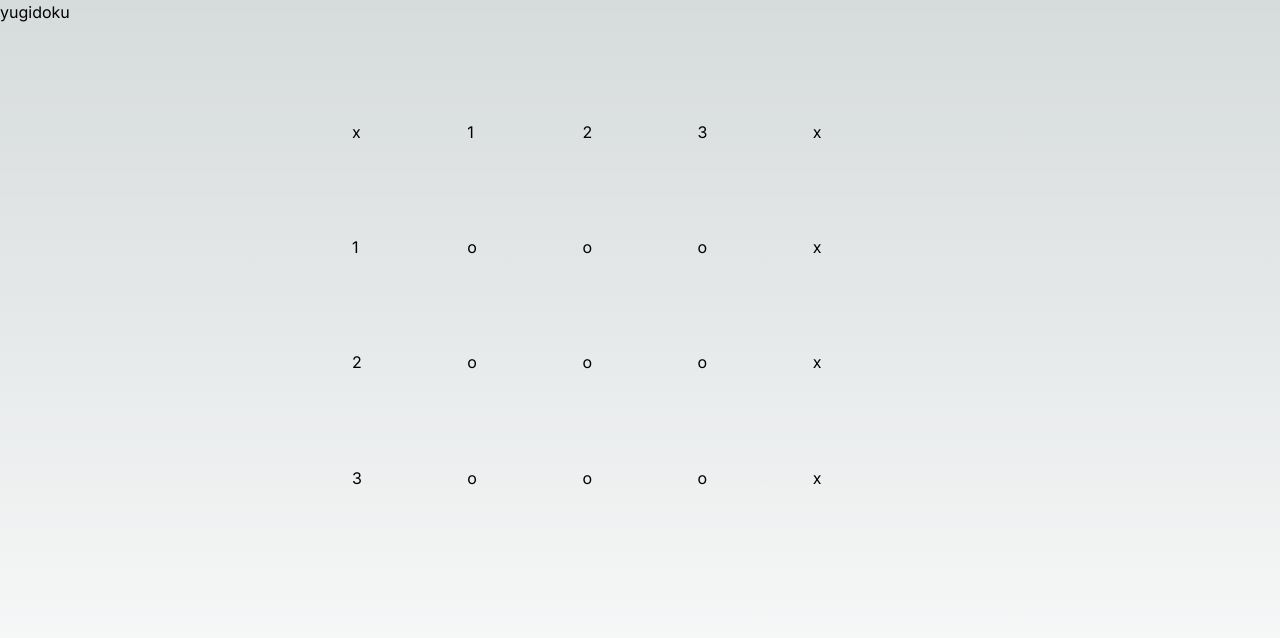
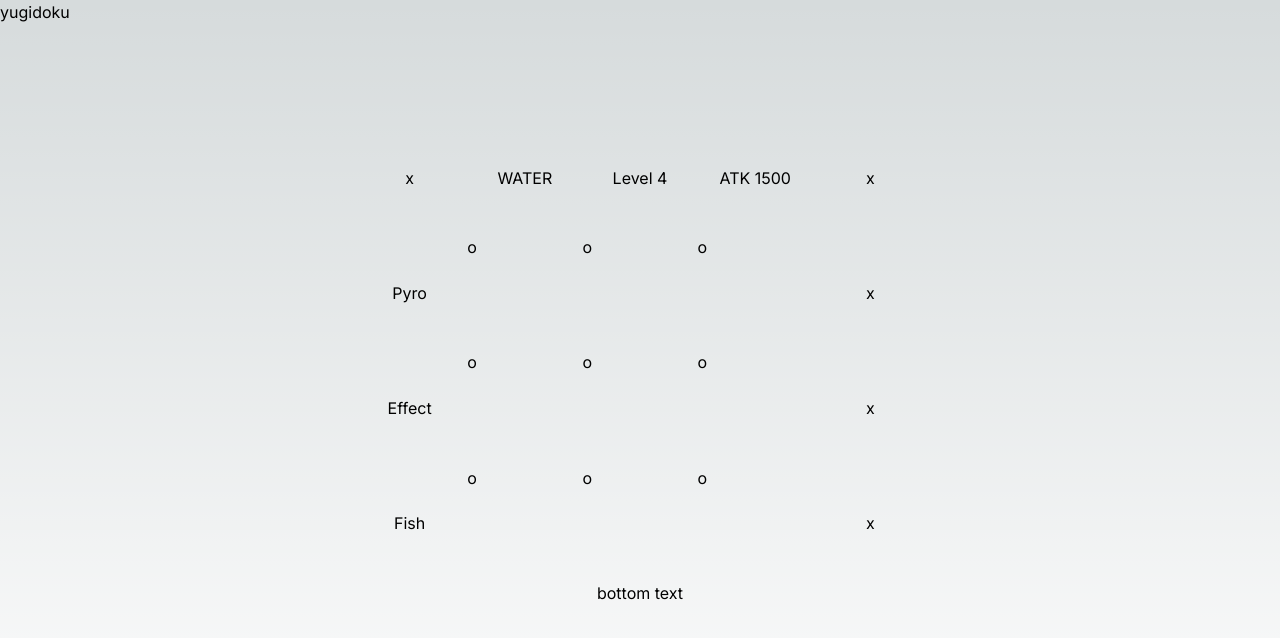
Before and after one commit to malthesers/yugidoku, a Next.js app: page / in a window 1280 px wide. Shown: the top 638 px of the page. Built offline with nearby package versions, Linux system fonts and the light colour scheme.

Commit message:
Added LabelBox components for matrix labels

```diff
--- a/src/app/page.tsx
+++ b/src/app/page.tsx
@@ -1,26 +1,25 @@
 import GameGrid from '@/components/GameGrid'
+import LabelBox from '@/components/LabelBox'
 
 export default function Home() {
   return (
     <main className="flex min-h-screen flex-col items-center justify-between p-24">
       <div className="grid grid-cols-5 grid-rows-5 aspect-square max-w-xl w-full">
-        <div>x</div>
-        <div>1</div>
-        <div>2</div>
-        <div>3</div>
-        <div>x</div>
-
-        <div>1</div>
-
+        <LabelBox label="x" />
+        <LabelBox label="WATER" />
+        <LabelBox label="Level 4" />
+        <LabelBox label="ATK 1500" />
+        <LabelBox label="x" />
+        <LabelBox label="Pyro" />
         <GameGrid />
-
-        <div>x</div>
-
-        <div>2</div>
-        <div>x</div>
-
-        <div>3</div>
-        <div>x</div>
+        <LabelBox label="x" />
+        <LabelBox label="Effect" />
+        <LabelBox label="x" />
+        <LabelBox label="Fish" />
+        <LabelBox label="x" />
+        <div className="col-span-5">
+          <p className="text-center">bottom text</p>
+        </div>
       </div>
     </main>
   )
--- /dev/null
+++ b/src/components/LabelBox.tsx
@@ -0,0 +1,11 @@
+interface Props {
+  label: string
+}
+
+export default function LabelBox({ label }: Props) {
+  return (
+    <div className="size-full grid place-content-center">
+      <p>{label}</p>
+    </div>
+  )
+}
```
